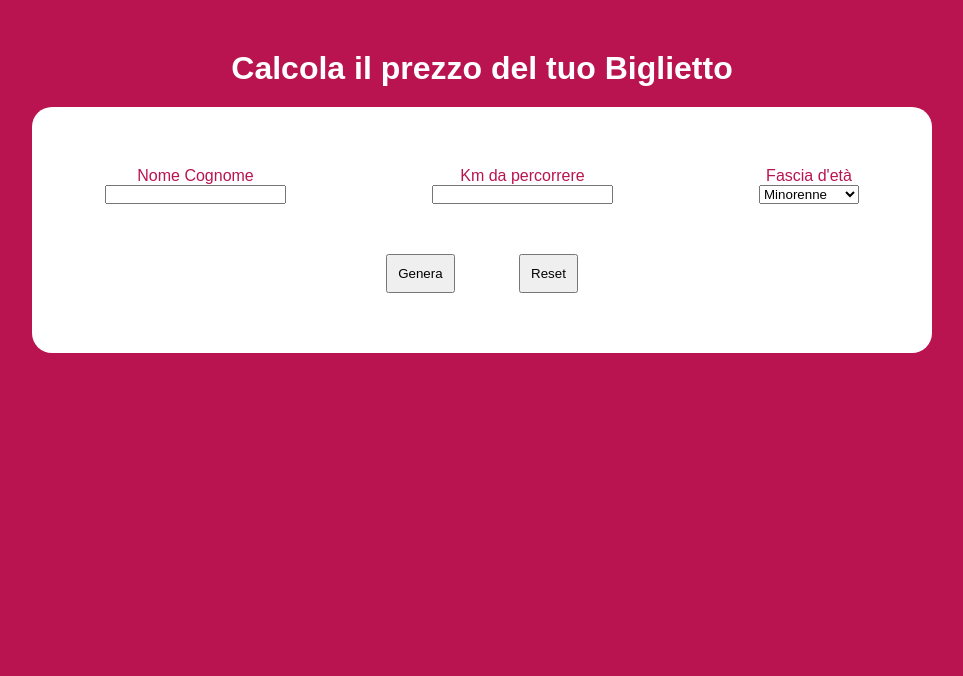
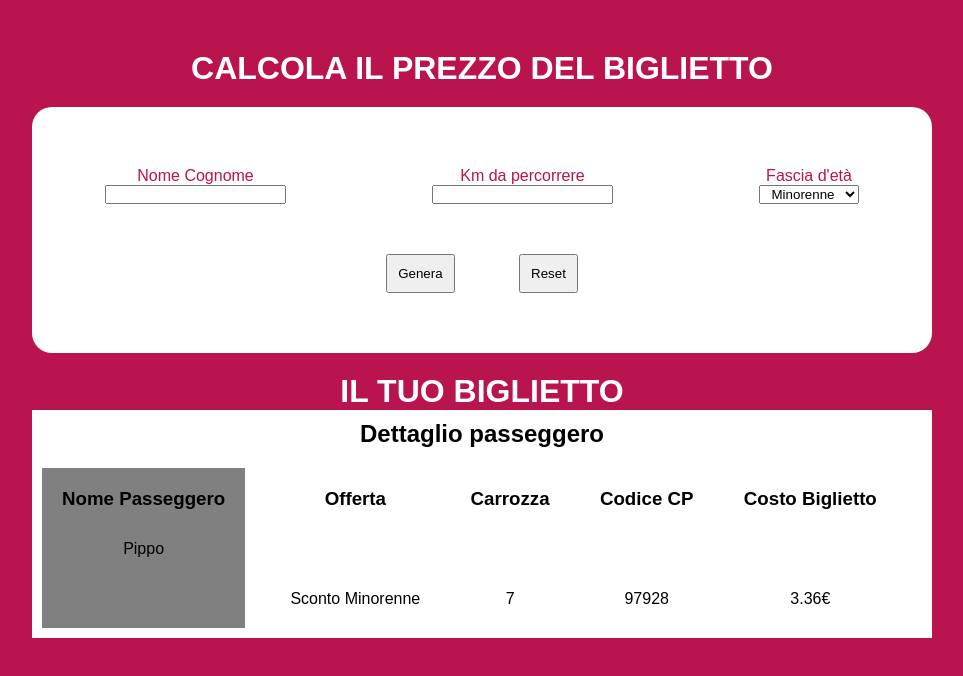
Before and after one commit to Forklein/js-biglietto-treno-form, a plain HTML site: page index.html in a window 1280 px wide. Shown: the whole page, without its empty margins (158-1121 px from the left). Drawn offline with Linux system fonts and the light colour scheme.

Commit message:
Set all structure with content

```diff
--- a/index.html
+++ b/index.html
@@ -12,20 +12,20 @@
 <body>
 
     <div class="container color-white text-center">
-        <h1>Calcola il prezzo del tuo Biglietto</h1>
+        <h1>CALCOLA IL PREZZO DEL BIGLIETTO</h1>
         <div class="user-detail bg-white border-radius color-pink">
             <div class="row d-flex space-around">
                 <div class="col d-flex">
                     <label for="user">Nome Cognome</label>
-                    <input type="text" id="user">
+                    <input class="text-center" type="text" id="user">
                 </div>
                 <div class="col d-flex">
                     <label for="kms">Km da percorrere</label>
-                    <input type="text" id="kms">
+                    <input class="text-center" type="text" id="kms">
                 </div>
                 <div class="col d-flex">
                     <label for="age">Fascia d'età</label>
-                    <select id="age">
+                    <select class="text-align-last" id="age">
                         <option value="minor">Minorenne</option>
                         <option value="major">Maggiorenne</option>
                         <option value="over">Over 65</option>
@@ -37,8 +37,43 @@
                 <button id="reset">Reset</button>
             </div>
         </div>
-        <div class="user-result">
-
+        <h1>IL TUO BIGLIETTO</h1>
+        <div class="user-result bg-white color-black">
+            <h2>Dettaglio passeggero</h2>
+            <div class="row-1 d-flex">
+                <div class="col bg-gray">
+                    <h3>Nome Passeggero</h3>
+                    <p style="margin-top: 30px;">Pippo</p>
+                </div>
+                <div class="col f-grow">
+                    <div class="row-2 d-flex space-around">
+                        <div class="box-info">
+                            <h3>Offerta</h3>
+                            <div class="details">
+                                <p>Sconto Minorenne</p>
+                            </div>
+                        </div>
+                        <div class="box-info">
+                            <h3>Carrozza</h3>
+                            <div class="details">
+                                <p>7</p>
+                            </div>
+                        </div>
+                        <div class="box-info">
+                            <h3>Codice CP</h3>
+                            <div class="details">
+                                <p>97928</p>
+                            </div>
+                        </div>
+                        <div class="box-info">
+                            <h3>Costo Biglietto</h3>
+                            <div class="details">
+                                <p>3.36€</p>
+                            </div>
+                        </div>
+                    </div>
+                </div>
+            </div>
         </div>
     </div>
 
--- a/style/style.css
+++ b/style/style.css
@@ -19,12 +19,24 @@ body{
     color: #fff;
 }
 
+.color-black{
+    color: #000;
+}
+
 .bg-white{
     background-color: #fff;
 }
 
+.bg-gray{
+    background-color: gray;
+}
+
 .text-center{
     text-align: center;
+}
+
+.text-align-last{
+    text-align-last: center;
 }
 
 .border-radius{
@@ -33,6 +45,10 @@ body{
 
 .d-flex{
     display: flex;
+}
+
+.f-grow{
+    flex-grow: 1;
 }
 
 .space-around{
@@ -51,6 +67,8 @@ button{
     margin: 50px auto;
 }
 
+/*! PART 1 */
+
 .user-detail{
     padding: 10px 0;
     margin: 20px 0;
@@ -63,3 +81,21 @@ button{
 .user-detail .col{
     flex-direction: column;
 }
+
+/*! PART 2 */
+
+.user-result{
+    padding: 10px;
+}
+
+.user-result .row-1{
+    margin-top: 20px;
+}
+
+.user-result .col{
+    padding: 20px;
+}
+
+.user-result .box-info .details{
+    margin-top: 80px;
+}
```
